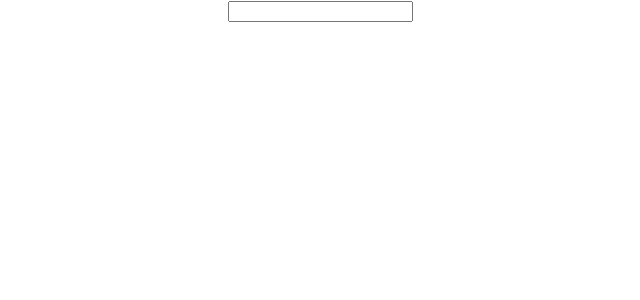
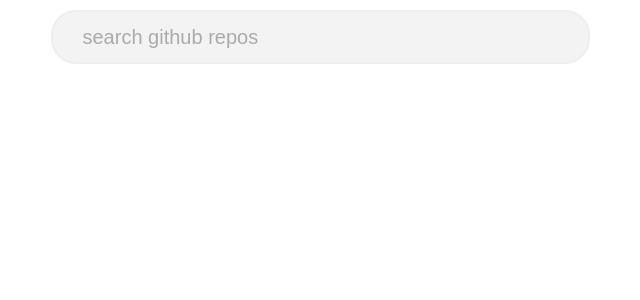
Before and after one commit to YogaPan/github-repo-hound, a React (Create React App) app: page / in a window 1280 px wide. Shown: the top 300 px of the page, without its empty margins (320-960 px from the left). Built offline with nearby package versions, Linux system fonts and the light colour scheme.

Commit message:
feat: apply css style

```diff
--- a/package.json
+++ b/package.json
@@ -8,7 +8,9 @@
     "@testing-library/user-event": "^12.1.10",
     "react": "^17.0.2",
     "react-dom": "^17.0.2",
+    "react-icons": "^4.3.1",
     "react-scripts": "4.0.3",
+    "styled-components": "^5.3.1",
     "web-vitals": "^1.0.1"
   },
   "scripts": {
--- a/src/App.js
+++ b/src/App.js
@@ -1,11 +1,24 @@
 import { useState, useEffect, useMemo } from "react";
+import styled from "styled-components";
 import Input from "./Input/Input";
 import RepoList from "./RepoList/RepoList";
 import debounce from "./utils/debounce";
 import GithubAPI from "./utils/githubAPI";
 import "./App.css";
 
-const debounceDelayInMs = 500;
+const debounceDelayInMs = 250;
+const perPage = 10;
+
+const AppContainer = styled.div`
+  display: flex;
+  flex-direction: column;
+  align-items: center;
+  justify-content: flex-start;
+`;
+
+const Header = styled.div`
+  padding: 10px;
+`;
 
 function App() {
   const [query, setQuery] = useState("");
@@ -54,11 +67,27 @@
     debounceFetchRepos(query, page);
   }, [debounceFetchRepos, query, page]);
 
+  useEffect(() => {
+    const onScroll = () => {
+      if (
+        window.innerHeight + window.pageYOffset >=
+        document.body.offsetHeight
+      ) {
+        console.warn("you're at the bottom of the page");
+      }
+    };
+    window.addEventListener("scroll", onScroll);
+
+    return () => window.removeEventListener("scroll", onScroll);
+  }, []);
+
   return (
-    <div className="App">
-      <Input value={query} onChange={handleInputChange} />
+    <AppContainer className="App">
+      <Header>
+        <Input value={query} onChange={handleInputChange} />
+      </Header>
       <RepoList repos={repos} loading={loading} error={error} />
-    </div>
+    </AppContainer>
   );
 }
 
--- a/src/Input/Input.jsx
+++ b/src/Input/Input.jsx
@@ -1,5 +1,29 @@
+import styled from "styled-components";
+import { AiOutlineSearch } from "react-icons/ai";
+
+const StyledInput = styled.input`
+  height: 40px;
+  width: 500px;
+  padding: 5px;
+  padding-left: 30px;
+  border: 2px solid #eee;
+  border-radius: 25px;
+  font-size: 20px;
+  background-color: #f3f3f3;
+
+  ::placeholder {
+    color: #aaa;
+  }
+`;
+
 function Input({ value, onChange }) {
-  return <input value={value} onChange={onChange} />;
+  return (
+    <StyledInput
+      value={value}
+      onChange={onChange}
+      placeholder="search github repos"
+    />
+  );
 }
 
 export default Input;
--- /dev/null
+++ b/src/RepoList/Repo.jsx
@@ -0,0 +1,56 @@
+import styled from "styled-components";
+import { AiOutlineStar } from "react-icons/ai";
+
+const RepoContainer = styled.div`
+  display: flex;
+  flex-direction: column;
+  justify-content: center;
+  align-items: flex-start;
+  border: 1px solid black;
+  border-radius: 25px;
+  padding: 15px;
+  padding: 15px 15px 10px 15px;
+  width: 100%;
+  border: 2px solid #eee;
+  background-color: #f3f3f3;
+  text-align: left;
+
+  a {
+    color: #2196f3;
+    font-size: 25px;
+    text-decoration: none;
+
+    :hover {
+      text-decoration: underline;
+    }
+  }
+
+  > * + * {
+    margin-top: 10px;
+  }
+`;
+
+const StarContainer = styled.div`
+  display: flex;
+  flex-direction: row;
+  align-items: center;
+  justify-content: flex-start;
+  > * + * {
+    margin-left: 5px;
+  }
+`;
+
+export default function Repo({ repo }) {
+  const { full_name, html_url, stargazers_count, description } = repo;
+
+  return (
+    <RepoContainer>
+      <a href={html_url}>{full_name}</a>
+      <StarContainer>
+        <AiOutlineStar />
+        <span>{stargazers_count}</span>
+      </StarContainer>
+      <p>{description}</p>
+    </RepoContainer>
+  );
+}
--- a/src/RepoList/RepoList.jsx
+++ b/src/RepoList/RepoList.jsx
@@ -1,13 +1,37 @@
+import Repo from "./Repo";
+import styled from "styled-components";
+import { AiOutlineLoading3Quarters } from "react-icons/ai";
+
+const RepoListContainer = styled.div`
+  margin: auto;
+  display: flex;
+  flex-direction: column;
+  align-items: flex-start;
+  justify-content: center;
+  padding: 10px;
+  width: 600px;
+
+  > * + * {
+    margin-top: 10px;
+  }
+`;
+
+const LoadingIcon = styled(AiOutlineLoading3Quarters)`
+  color: #ccc;
+  font-size: 50px;
+  animation: App-logo-spin infinite 0.5s linear;
+`;
+
 function RepoList({ repos, loading, error }) {
-  if (error) return "error";
-  if (loading) return "loading";
+  if (error) return <p>error</p>;
+  if (loading) return <LoadingIcon />;
 
   return (
-    <div>
-      {repos.map((repo) => {
-        return <p key={repo.id}>{repo.full_name}</p>;
-      })}
-    </div>
+    <RepoListContainer>
+      {repos.map((repo) => (
+        <Repo key={repo.id} repo={repo} />
+      ))}
+    </RepoListContainer>
   );
 }
 
```
Also changed, not shown: src/index.css (+5 -3 lines), 1 other file (tests, documents, lock files or other folders).
